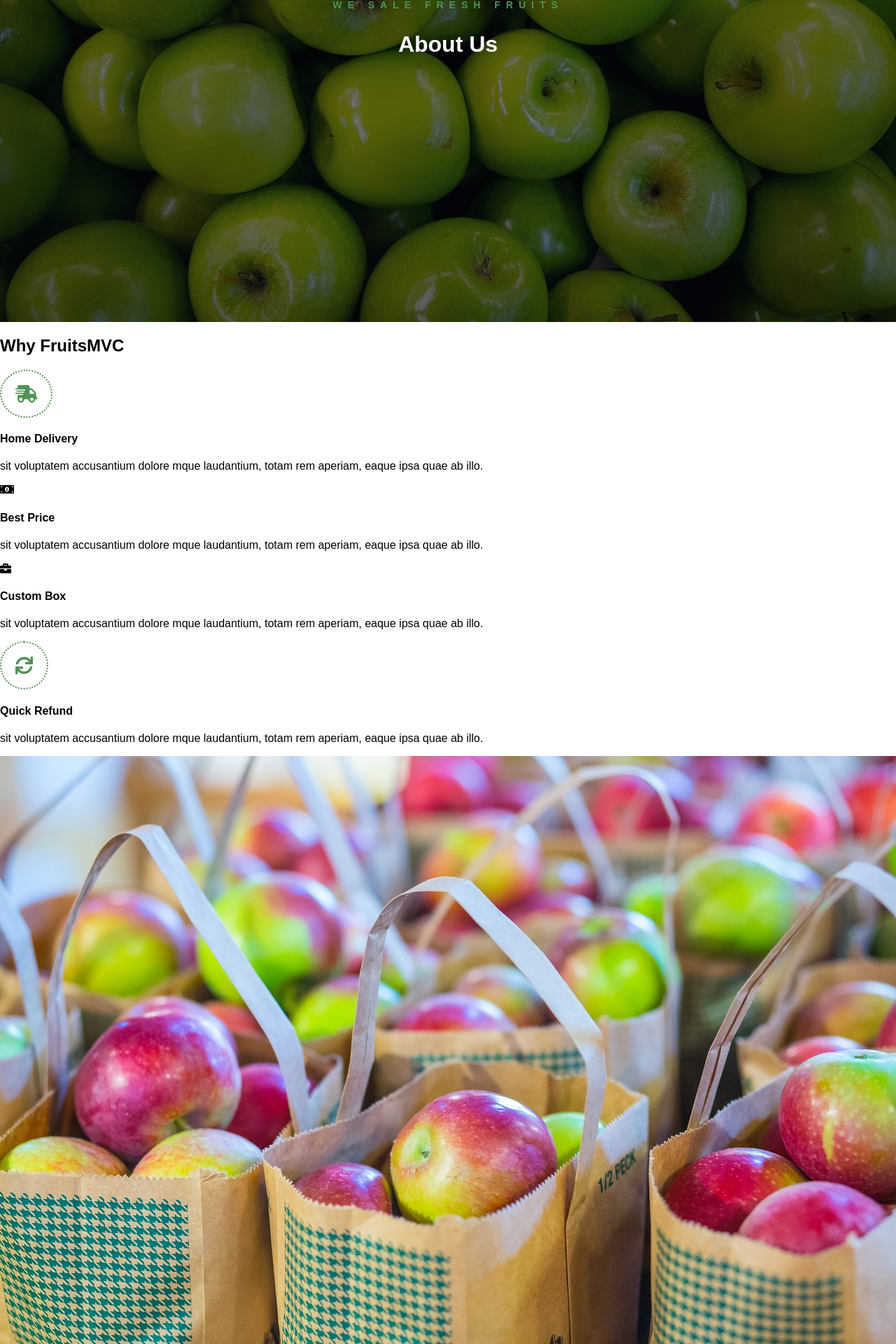
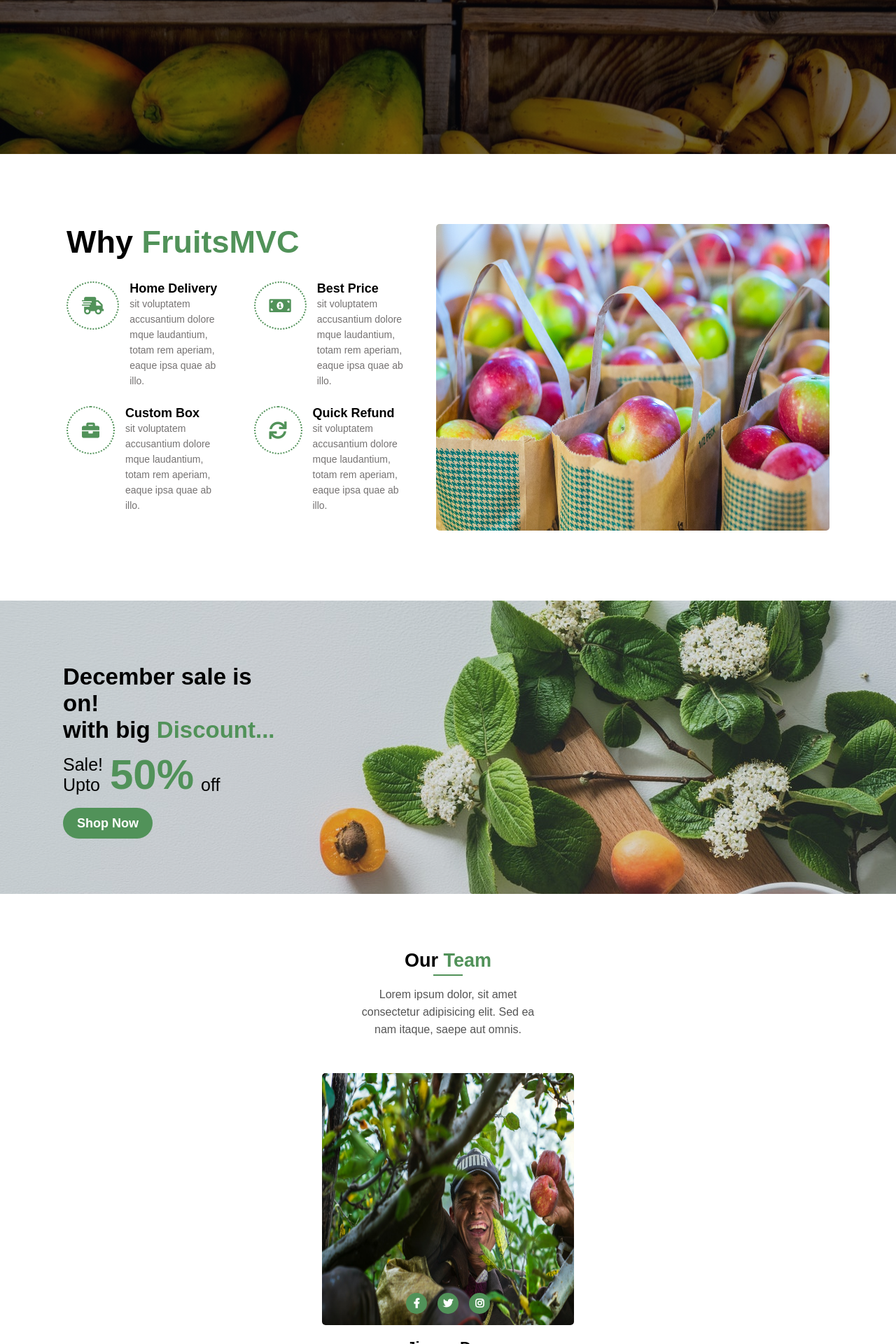
Before and after one commit to Leandro-Velasquez/proyecto_tienda_fruitsMVC, a PHP site: page /proyecto_tienda_fruitsMVC/About in a window 1280 px wide. Shown: the part 360-2280 px from the top of the page at 70% size. Run offline with PHP 8.4, Linux system fonts and the light colour scheme.

Commit message:
Definimos los estilos de about-section-why, about-section-our-team

```diff
--- a/styles/styles.css
+++ b/styles/styles.css
@@ -945,13 +945,18 @@ body{
 
 }
 .productos-tienda-app-container__div1-productos {
-
+    display: flex;
+    flex-wrap: wrap;
+    justify-content: center;
+    align-items: baseline;
 }
 .shop-productos__producto-container {
+    height: 400px;
     width: 370px;
     padding: 50px 0px;
-    margin: auto;
-    margin-bottom: 15px;
+    /*margin: auto;*/
+    margin-right: 18px;
+    margin-bottom: 18px;
     display: flex;
     flex-direction: column;
     align-items: center;
@@ -963,6 +968,7 @@ body{
     transition: all .4s;
 }
 .shop-productos__img {
+    height: 180px;
     width: 200px;
     margin-bottom: 40px;
 }
@@ -1005,6 +1011,7 @@ body{
 .productos-tienda-app-container__div2-botones {
     display: flex;
     justify-content: center;
+    margin-top: 30px;
 }
 .shop-productos-tienda__boton {
     margin-right: 12px;
@@ -1014,6 +1021,169 @@ body{
     background-color: #dbdbdb;
     text-decoration: none;
 }
+.shop-productos-tienda__boton:hover {
+    color: #464646;
+    background-color: #519259;
+    transition: all .4s;
+}
+.shop-productos-tienda__boton--modified {
+    color: #464646;
+    background-color: #519259;
+}
+
+
+
+
+
+/*Estilos pagina About*/
+.header-about {
+    height: 70vh;
+    padding: 0px 10px;
+    padding-top: 30px;
+    position: relative;
+    background: linear-gradient(rgba(5, 7, 12, 0.55), rgba(5, 7, 12, 0.55)), url("../Img/frutas.jpg") no-repeat center center fixed;
+    background-size: cover;
+}
+.about-section-why {
+    padding: 60px 0px;
+}
+.about-section-why__container-div1-div2 {
+    width: 360px;
+    margin: auto;
+}
+.about-section-why__div1 {
+
+}
+.about-section-why__div2 {
+    display: none;
+    width: 100%;
+}
+.about-section-why__h2 {
+    font-size: 30px;
+}
+.about-section-why__span {
+    color: #519259;
+}
+.about-section-why__div-container-items {
+
+}
+.about-section-why__div-item {
+    margin-bottom: 25px;
+    display: flex;
+    align-items: center;
+}
+.about-section-why__h4 {
+    margin: 0;
+    font-size: 18px;
+}
+.about-section-why__p {
+    margin: 0;
+    color: #757272;
+    font-size: 14px;
+    line-height: 22px;
+}
+.fa-money-bill-alt, .fa-briefcase {
+    margin-right: 15px;
+    padding: 20px;
+    color: #519259;
+    border: 2px solid #519259;
+    border-style: dotted;
+    border-radius: 50%;
+    font-size: 25px;
+}
+
+
+
+.about-section-our-team {
+    padding: 80px 0px;
+    padding-bottom: 0px;
+}
+.about-section-our-team__div1 {
+    width: 280px;
+    margin: auto;
+    margin-bottom: 50px;
+    text-align: center;
+}
+.about-section-our-team__h3 {
+    margin: 0;
+    margin-bottom: 20px;
+    position: relative;
+    font-size: 27px;
+}
+.about-section-our-team__h3::after {
+    content: "";
+    width: 40px;
+    position: absolute;
+    bottom: -6px;
+    left: 50%;
+    transform: translateX(-50%);
+    border: 1px solid #519259;
+}
+.about-section-our-team__span {
+    color: #519259;
+}
+.about-section-our-team__div1-p {
+    margin: 0;
+    color: #555555;
+    line-height: 25px;
+}
+
+
+.about-section-our-team__div2 {
+    width: 360px;
+    margin: auto;
+}
+.about-member-team {
+    margin-bottom: 50px;
+}
+.about-member-team__div1 {
+    position: relative;
+    margin-bottom: 15px;
+}
+.about-member-team__img {
+    height: 360px;
+    width: 100%;
+    border-radius: 5px;
+}
+.about-member-team__container-social {
+    width: 120px;
+    display: flex;
+    justify-content: space-between;
+    position: absolute;
+    left: 50%;
+    bottom: 20px;
+    transform: translateX(-50%);
+}
+.about-member-team__a {
+    height: 30px;
+    width: 30px;
+    display: inline-flex;
+    justify-content: center;
+    align-items: center;
+    color: white;
+    border-radius: 50px;
+    background-color: #519259;
+    text-decoration: none;
+}
+.about-member-team__i {
+    font-size: 14px;
+}
+.about-member-team__div2 {
+    text-align: center;
+}
+.about-member-team__h4 {
+    margin: 0;
+    margin-bottom: 10px;
+    font-size: 22px;
+    font-weight: 700;
+}
+.about-member-team__p {
+    margin: 0;
+    font-weight: 600;
+    color: #555555;
+}
+
+
 
 
 
@@ -1052,6 +1222,9 @@ body{
     .section-our-news__container {
         width: 480px;
     }
+    .about-section-why__container-div1-div2 {
+        width: 480px;
+    }
 }
 @media screen and (min-width: 720px){
     .section-our-products__div-products {
@@ -1104,6 +1277,29 @@ body{
     .section-our-news__h3 {
         font-size: 50px;
         margin-bottom: 20px;
+    }
+
+
+
+    .about-section-why {
+        padding: 100px 0px;
+    }
+    .about-section-why__h2 {
+        font-size: 45px;
+    }
+    .about-section-why__container-div1-div2 {
+        width: 670px;
+    }
+    .about-section-why__div1 {
+
+    }
+    .about-section-why__div-container-items {
+        display: flex;
+        justify-content: space-between;
+        flex-wrap: wrap;
+    }
+    .about-section-why__div-item {
+        width: 320px;
     }
 }
 @media screen and (min-width: 800px) {
@@ -1304,6 +1500,35 @@ body{
     .menu-adm__enlace--modified {
         padding: 8px 0px;
     }
+
+
+
+
+
+    .about-section-why__h2 {
+        margin: 0;
+        margin-bottom: 30px;
+    }
+    .about-section-why__container-div1-div2 {
+        width: 920px;
+        display: flex;
+    }
+    .about-section-why__div1 {
+        margin-right: 40px;
+    }
+    .about-section-why__div-item {
+        width: 220px;
+        align-items: flex-start;
+    }
+    .about-section-why__div2 {
+        display: block;
+        width: 750px;
+    }
+    .about-section-why__img {
+        height: 100%;
+        width: 100%;
+        border-radius: 5px;
+    }
 }
 @media screen and (min-width: 1024px){
     .section-our-products__div-products{
@@ -1329,6 +1554,14 @@ body{
     }
     .section-our-products__producto{
         width: 320px;
+    }
+
+
+    .about-section-why__div1 {
+        width: 650px;
+    }
+    .about-section-why__container-div1-div2 {
+        width: 1040px;
     }
 }
 @media screen and (min-width: 1200px) {
@@ -1356,6 +1589,10 @@ body{
     .div-social {
         width: 1080px;
     }
+
+    .about-section-why__container-div1-div2 {
+        width: 1090px;
+    }
 }
 
 
```
